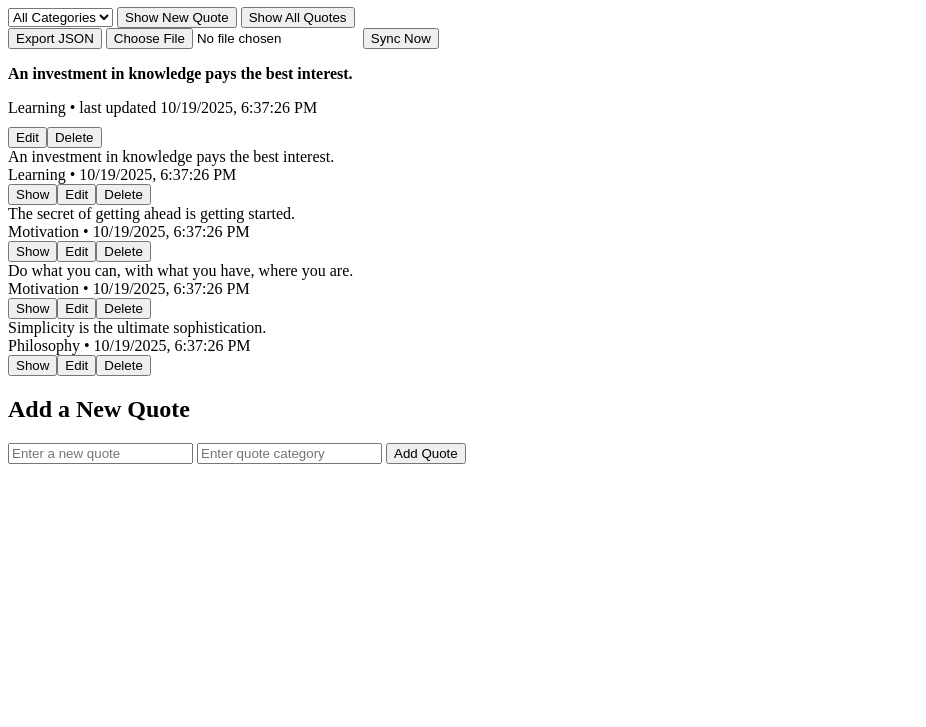
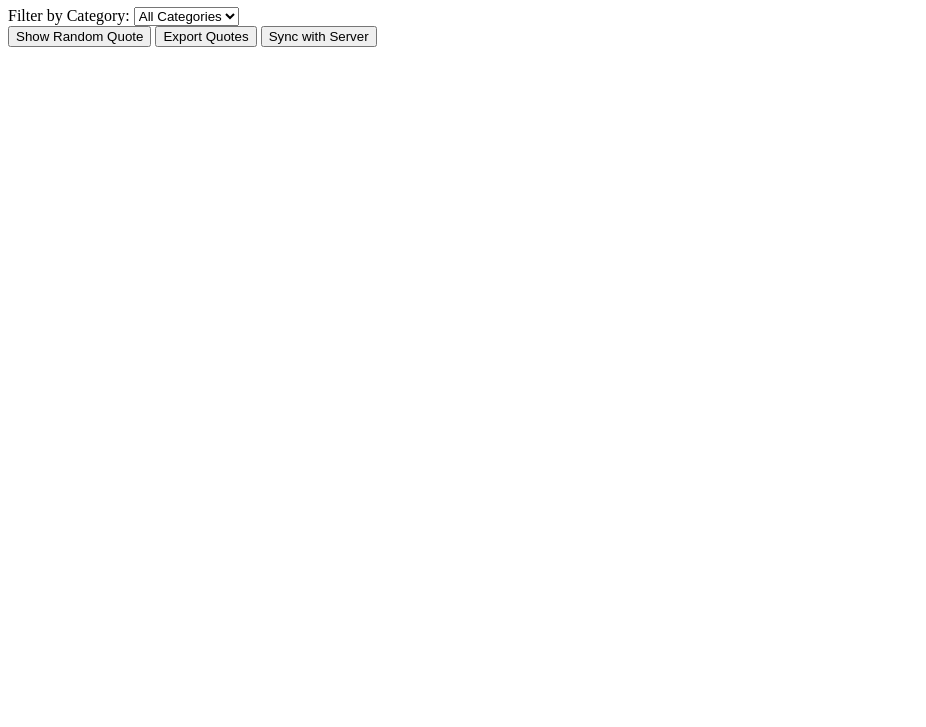
Before and after one commit to Saadchanz/alx_fe_javascript, a plain HTML site: page dom-manipulation/index.html in a window 1280 px wide. Shown: the part 73-800 px from the top of the page, without its empty margins (0-926 px from the left). Drawn offline with Linux system fonts and the light colour scheme.

Commit message:
Update index.html for server sync features

```diff
--- a/dom-manipulation/index.html
+++ b/dom-manipulation/index.html
@@ -1,48 +1,32 @@
 <!DOCTYPE html>
 <html lang="en">
 <head>
-  <meta charset="UTF-8" />
-  <meta name="viewport" content="width=device-width,initial-scale=1" />
-  <title>Dynamic Quote Generator</title>
-  <link rel="stylesheet" href="styles.css" />
+  <meta charset="UTF-8">
+  <meta name="viewport" content="width=device-width, initial-scale=1.0">
+  <title>Dynamic Quote Generator - Server Sync</title>
 </head>
 <body>
-  <main class="container">
-    <h1>Dynamic Quote Generator</h1>
+  <h1>Dynamic Quote Generator (Server Sync & Conflict Resolution)</h1>
 
-    <section class="controls">
-      <div class="left">
-        <select id="categoryFilter">
-          <option value="all">All Categories</option>
-        </select>
+  <!-- Category Filter -->
+  <label for="categoryFilter">Filter by Category:</label>
+  <select id="categoryFilter" onchange="filterQuotes()">
+    <option value="all">All Categories</option>
+  </select>
 
-        <button id="newQuote">Show New Quote</button>
-        <button id="showAll">Show All Quotes</button>
-      </div>
+  <!-- Display Area -->
+  <div id="quoteDisplay"></div>
 
-      <div class="right">
-        <button id="exportJson">Export JSON</button>
-        <input id="importFile" type="file" accept=".json" />
-        <button id="syncNow">Sync Now</button>
-      </div>
-    </section>
+  <!-- Buttons -->
+  <button id="newQuote">Show Random Quote</button>
+  <button id="exportQuotes">Export Quotes</button>
+  <button id="syncQuotes">Sync with Server</button>
 
-    <section id="quoteArea">
-      <div id="quoteDisplay" class="quote-card">Press "Show New Quote" or select a category.</div>
-      <div id="quoteList" class="quote-list" hidden></div>
-    </section>
+  <!-- Notifications -->
+  <div id="notification" style="color: green; margin-top: 10px;"></div>
 
-    <section id="addSection" class="add-section">
-      <h2>Add a New Quote</h2>
-      <form id="addForm">
-        <input id="newQuoteText" type="text" placeholder="Enter a new quote" required />
-        <input id="newQuoteCategory" type="text" placeholder="Enter quote category" required />
-        <button type="submit">Add Quote</button>
-      </form>
-    </section>
-
-    <section id="notifications" class="notifications" aria-live="polite"></section>
-  </main>
+  <!-- Form for Adding Quotes -->
+  <div id="formContainer"></div>
 
   <script src="script.js"></script>
 </body>
```
